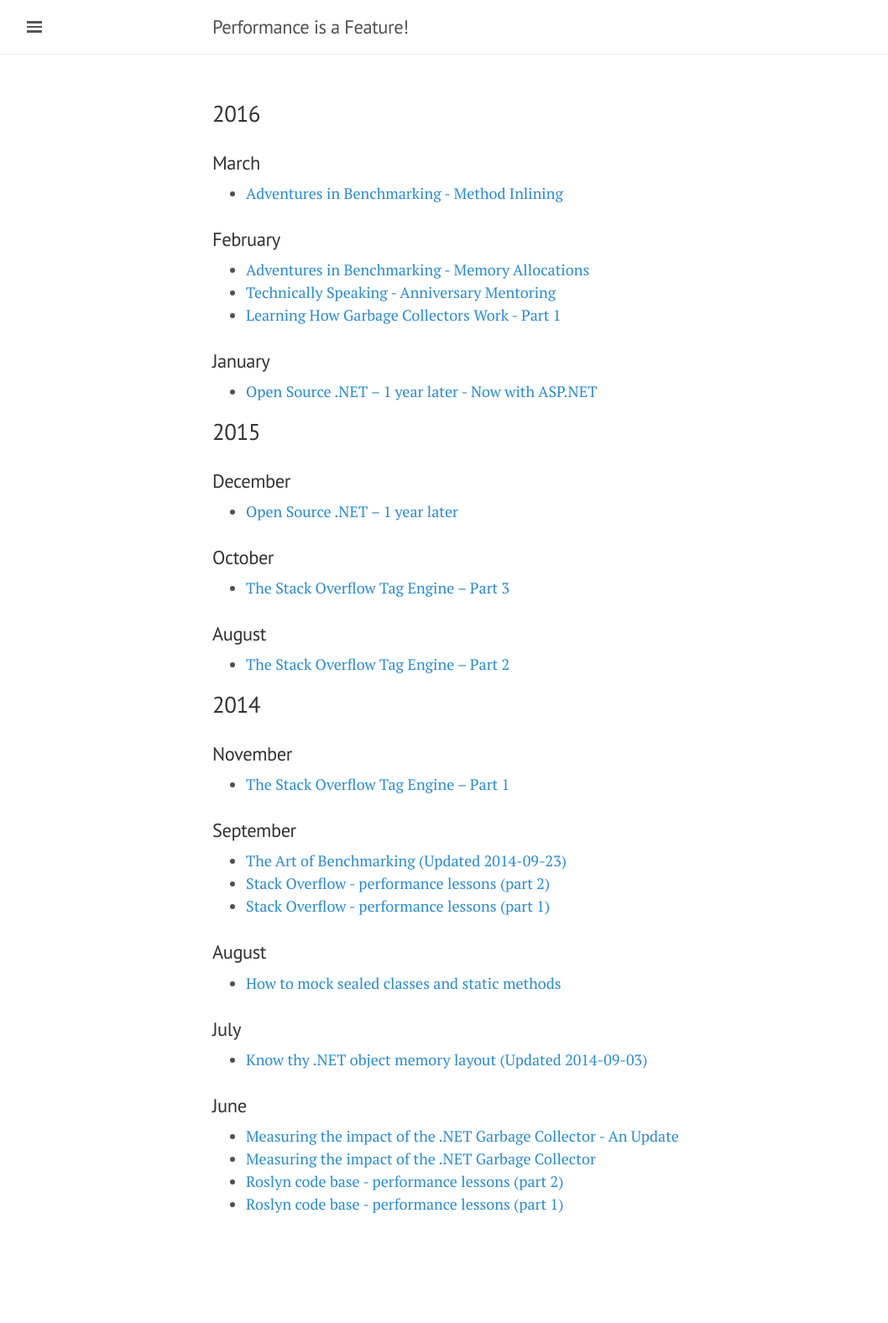
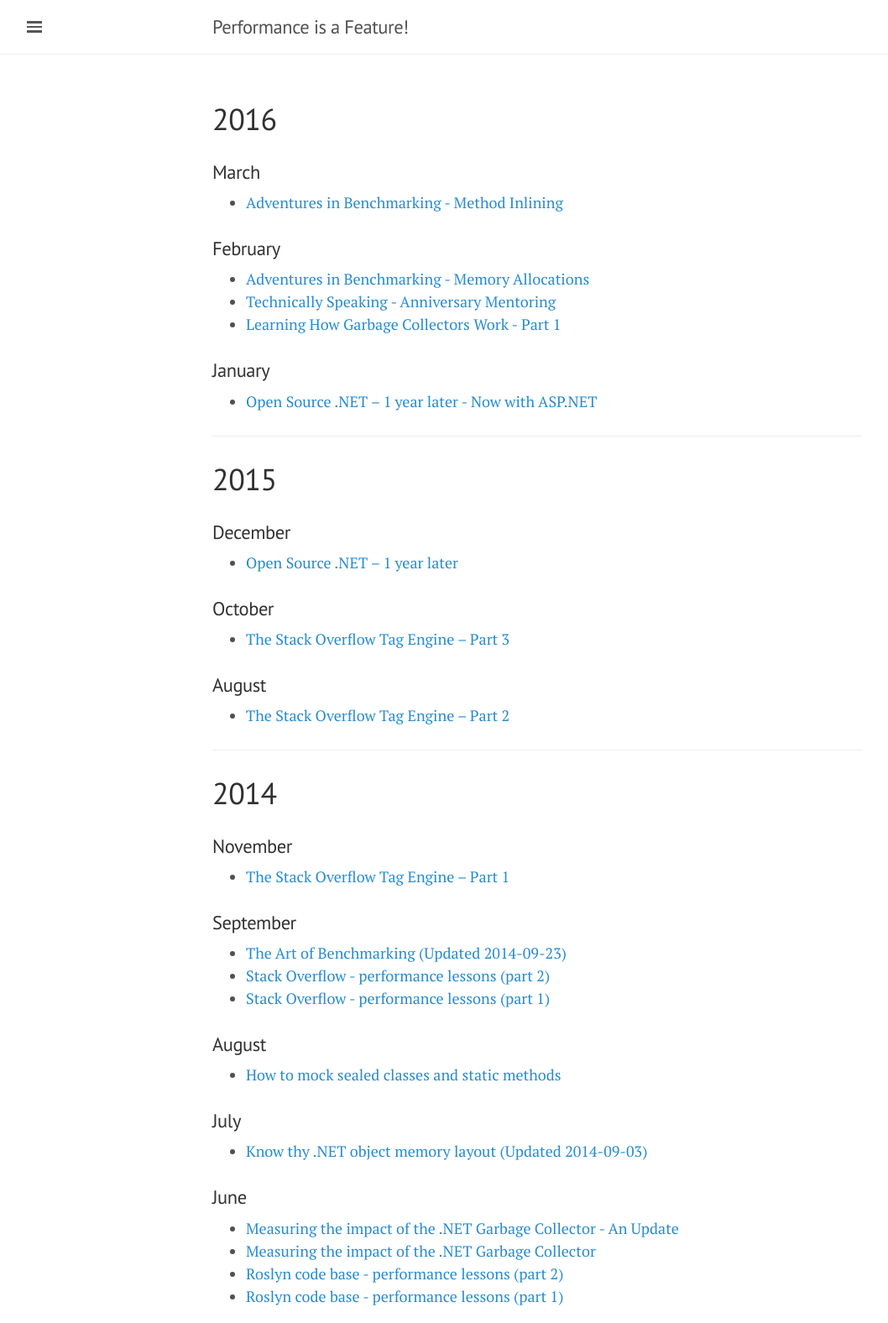
Before and after one commit to mattwarren/mattwarren.github.io, a Jekyll site: the page built from postsByMonth.html, in a window 1280 px wide. Shown: the whole page at 84% size, without its empty margins (0-1058 px from the left). Built offline with Jekyll 4.4.1, drawn with Linux system fonts in a browser that asks for light colours; nearby versions of some CDN libraries; before the commit the page ends 1466 px from its top, so only the background shows below that.

Commit message:
Make "Posts By Month" page easier to read

```diff
--- a/postsByMonth.html
+++ b/postsByMonth.html
@@ -15,7 +15,7 @@ From http://stackoverflow.com/questions/19086284/jekyll-liquid-templating-how-to
     {% capture next_month %}{{ post.previous.date | date: "%B" }}{% endcapture %}
 
     {% if forloop.first %}
-    <h2 id="{{ this_year }}-ref">{{this_year}}</h2>
+    <h1 id="{{ this_year }}-ref">{{this_year}}</h1>
     <h3 id="{{ this_year }}-{{ this_month }}-ref">{{ this_month }}</h3>
     <ul>
     {% endif %}
@@ -27,7 +27,8 @@ From http://stackoverflow.com/questions/19086284/jekyll-liquid-templating-how-to
     {% else %}
         {% if this_year != next_year %}
         </ul>
-        <h2 id="{{ next_year }}-ref">{{next_year}}</h2>
+        <hr>
+        <h1 id="{{ next_year }}-ref">{{next_year}}</h1>
         <h3 id="{{ next_year }}-{{ next_month }}-ref">{{ next_month }}</h3>
         <ul>
         {% else %}
```
